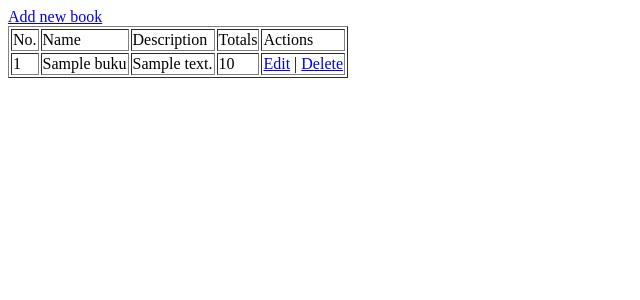
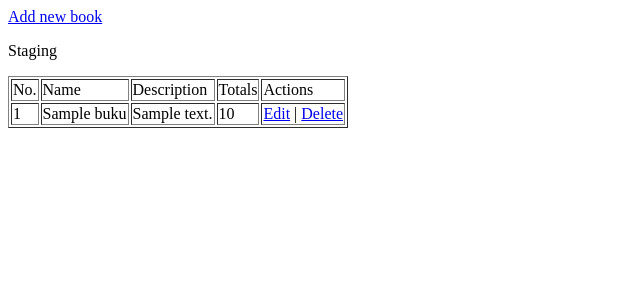
Before and after one commit to syifafifah/belajar_phpnative, a PHP site: page / in a window 1280 px wide. Shown: the top 300 px of the page, without its empty margins (0-640 px from the left). Run offline with PHP 8.4, Linux system fonts and the light colour scheme; tables that the repository leaves empty or names only in its code hold one stand-in row (values such as "Sample post").

Commit message:
Update index.php

```diff
--- a/index.php
+++ b/index.php
@@ -14,6 +14,7 @@ $result = mysqli_query($mysqli, "select * from buku");
 </head>
 <body>
 	<a href="add.php">Add new book</a>
+	<p>Staging</p>
 	<table border="1">
 		<tr>
 			<td>No.</td>
```
